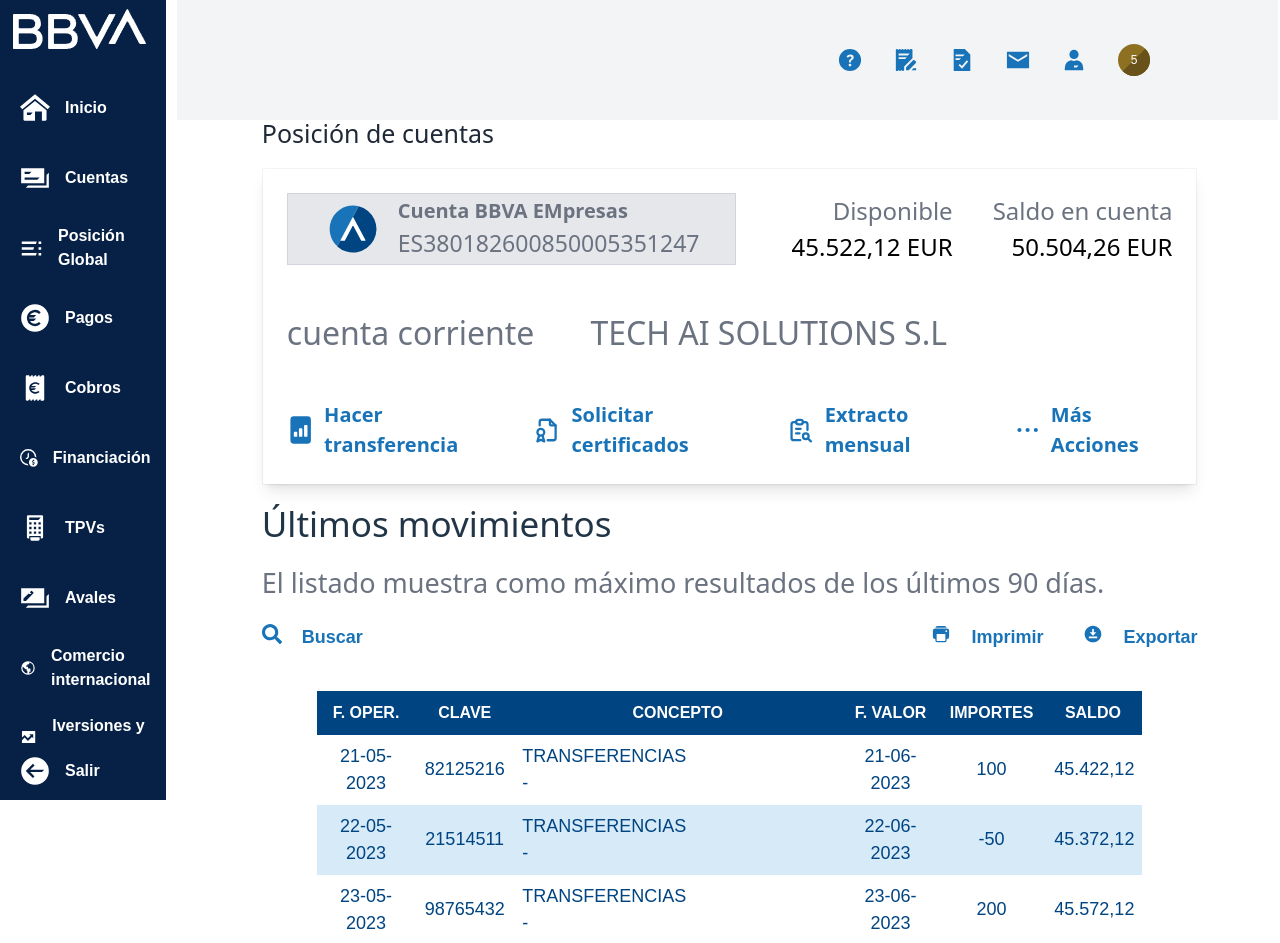
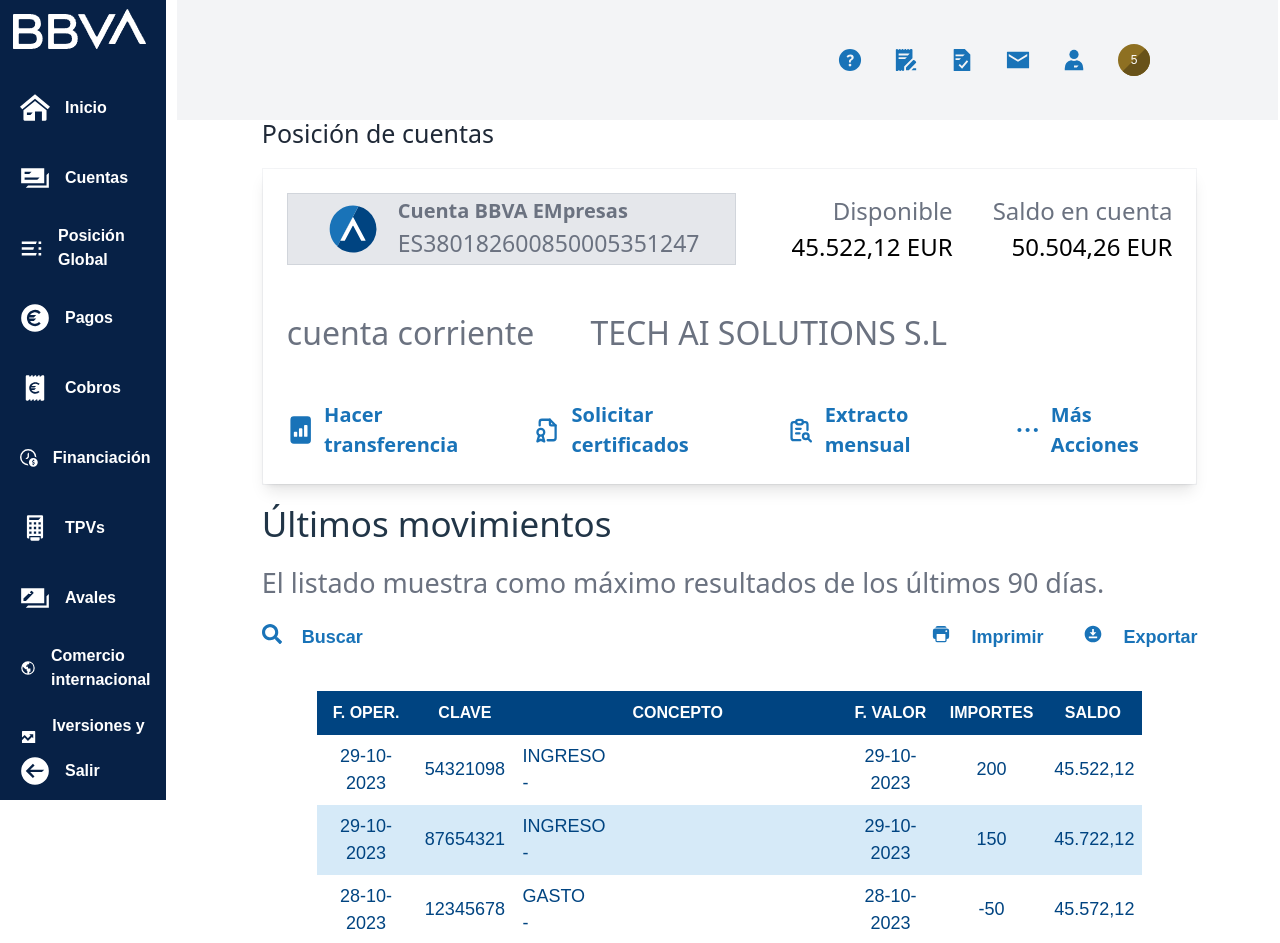
Before and after one commit to SakuraNoTamashi/clonBBVA, a React (Vite) app: page /portal/details in a window 1280 px wide. Shown: the top 943 px of the page. Built offline with nearby package versions, Linux system fonts and the light colour scheme.

Commit message:
mas items en la lista

```diff
--- a/src/pages/dashboard/AccountMovements.tsx
+++ b/src/pages/dashboard/AccountMovements.tsx
@@ -22,85 +22,445 @@
   };
   const movements = [
     {
-      fecha: "21-05-2023",
-      clave: "82125216",
-      concepto1: "TRANSFERENCIAS",
+      fecha: "29-10-2023",
+      clave: "54321098",
+      concepto1: "INGRESO",
       concepto2: "-",
-      fechaValor: "21-06-2023",
-      importes: "100",
-      saldo: "45.422,12",
+      fechaValor: "29-10-2023",
+      importes: "200",
+      saldo: "45.522,12",
     },
     {
-      fecha: "22-05-2023",
-      clave: "21514511",
-      concepto1: "TRANSFERENCIAS",
+      fecha: "29-10-2023",
+      clave: "87654321",
+      concepto1: "INGRESO",
       concepto2: "-",
-      fechaValor: "22-06-2023",
-      importes: "-50",
-      saldo: "45.372,12",
+      fechaValor: "29-10-2023",
+      importes: "150",
+      saldo: "45.722,12",
     },
     {
-      fecha: "23-05-2023",
-      clave: "98765432",
-      concepto1: "TRANSFERENCIAS",
+      fecha: "28-10-2023",
+      clave: "12345678",
+      concepto1: "GASTO",
       concepto2: "-",
-      fechaValor: "23-06-2023",
-      importes: "200",
+      fechaValor: "28-10-2023",
+      importes: "-50",
       saldo: "45.572,12",
     },
     {
-      fecha: "24-05-2023",
-      clave: "45678901",
-      concepto1: "TRANSFERENCIAS",
+      fecha: "28-10-2023",
+      clave: "98761234",
+      concepto1: "INGRESO",
       concepto2: "-",
-      fechaValor: "24-06-2023",
-      importes: "-30",
-      saldo: "45.542,12",
+      fechaValor: "28-10-2023",
+      importes: "30",
+      saldo: "45.622,12",
     },
     {
-      fecha: "25-05-2023",
+      fecha: "27-10-2023",
       clave: "65432109",
-      concepto1: "TRANSFERENCIAS",
+      concepto1: "INGRESO",
       concepto2: "-",
-      fechaValor: "25-06-2023",
-      importes: "-10",
-      saldo: "45.532,12",
+      fechaValor: "27-10-2023",
+      importes: "20",
+      saldo: "45.592,12",
     },
     {
-      fecha: "26-05-2023",
-      clave: "98761234",
-      concepto1: "TRANSFERENCIAS",
+      fecha: "27-10-2023",
+      clave: "45678901",
+      concepto1: "INGRESO",
       concepto2: "-",
-      fechaValor: "26-06-2023",
-      importes: "-20",
-      saldo: "45.512,12",
+      fechaValor: "27-10-2023",
+      importes: "10",
+      saldo: "45.572,12",
     },
     {
-      fecha: "27-05-2023",
-      clave: "12345678",
-      concepto1: "TRANSFERENCIAS",
+      fecha: "26-10-2023",
+      clave: "98765432",
+      concepto1: "INGRESO",
       concepto2: "-",
-      fechaValor: "27-06-2023",
-      importes: "50",
+      fechaValor: "26-10-2023",
+      importes: "40",
       saldo: "45.562,12",
     },
     {
-      fecha: "28-05-2023",
-      clave: "87654321",
-      concepto1: "TRANSFERENCIAS",
+      fecha: "26-10-2023",
+      clave: "21514511",
+      concepto1: "GASTO",
       concepto2: "-",
-      fechaValor: "28-06-2023",
-      importes: "-20",
-      saldo: "45.542,12",
+      fechaValor: "26-10-2023",
+      importes: "-30",
+      saldo: "45.522,12",
     },
     {
-      fecha: "29-05-2023",
-      clave: "54321098",
-      concepto1: "TRANSFERENCIAS",
+      fecha: "25-10-2023",
+      clave: "82125216",
+      concepto1: "INGRESO",
       concepto2: "-",
-      fechaValor: "29-06-2023",
-      importes: "-10",
-      saldo: "45.532,12",
+      fechaValor: "25-10-2023",
+      importes: "50",
+      saldo: "45.552,12",
+    },
+    {
+      fecha: "25-10-2023",
+      clave: "11223344",
+      concepto1: "INGRESO",
+      concepto2: "-",
+      fechaValor: "25-10-2023",
+      importes: "70",
+      saldo: "45.592,12",
+    },
+    {
+      fecha: "24-10-2023",
+      clave: "33445566",
+      concepto1: "INGRESO",
+      concepto2: "-",
+      fechaValor: "24-10-2023",
+      importes: "25",
+      saldo: "45.617,12",
+    },
+    {
+      fecha: "24-10-2023",
+      clave: "55667788",
+      concepto1: "GASTO",
+      concepto2: "-",
+      fechaValor: "24-10-2023",
+      importes: "-15",
+      saldo: "45.602,12",
+    },
+    {
+      fecha: "23-10-2023",
+      clave: "77889900",
+      concepto1: "INGRESO",
+      concepto2: "-",
+      fechaValor: "23-10-2023",
+      importes: "120",
+      saldo: "45.722,12",
+    },
+    {
+      fecha: "23-10-2023",
+      clave: "00112233",
+      concepto1: "INGRESO",
+      concepto2: "-",
+      fechaValor: "23-10-2023",
+      importes: "40",
+      saldo: "45.762,12",
+    },
+    {
+      fecha: "22-10-2023",
+      clave: "22334455",
+      concepto1: "INGRESO",
+      concepto2: "-",
+      fechaValor: "22-10-2023",
+      importes: "60",
+      saldo: "45.822,12",
+    },
+    {
+      fecha: "22-10-2023",
+      clave: "44556677",
+      concepto1: "GASTO",
+      concepto2: "-",
+      fechaValor: "22-10-2023",
+      importes: "-25",
+      saldo: "45.797,12",
+    },
+    {
+      fecha: "21-10-2023",
+      clave: "66778899",
+      concepto1: "INGRESO",
+      concepto2: "-",
+      fechaValor: "21-10-2023",
+      importes: "90",
+      saldo: "45.887,12",
+    },
+    {
+      fecha: "21-10-2023",
+      clave: "88990011",
+      concepto1: "INGRESO",
+      concepto2: "-",
+      fechaValor: "21-10-2023",
+      importes: "15",
+      saldo: "45.902,12",
+    },
+    {
+      fecha: "20-10-2023",
+      clave: "11001122",
+      concepto1: "INGRESO",
+      concepto2: "-",
+      fechaValor: "20-10-2023",
+      importes: "80",
+      saldo: "45.982,12",
+    },
+    {
+      fecha: "20-10-2023",
+      clave: "33112244",
+      concepto1: "GASTO",
+      concepto2: "-",
+      fechaValor: "20-10-2023",
+      importes: "-25",
+      saldo: "45.957,12",
+    },
+    {
+      fecha: "19-10-2023",
+      clave: "55443322",
+      concepto1: "INGRESO",
+      concepto2: "-",
+      fechaValor: "19-10-2023",
+      importes: "35",
+      saldo: "45.992,12",
+    },
+    {
+      fecha: "19-10-2023",
+      clave: "77665544",
+      concepto1: "INGRESO",
+      concepto2: "-",
+      fechaValor: "19-10-2023",
+      importes: "50",
+      saldo: "46.042,12",
+    },
+    {
+      fecha: "18-10-2023",
+      clave: "99887766",
+      concepto1: "GASTO",
+      concepto2: "-",
+      fechaValor: "18-10-2023",
+      importes: "-20",
+      saldo: "46.022,12",
+    },
+    {
+      fecha: "18-10-2023",
+      clave: "22110033",
+      concepto1: "INGRESO",
+      concepto2: "-",
+      fechaValor: "18-10-2023",
+      importes: "60",
+      saldo: "46.082,12",
+    },
+    {
+      fecha: "17-10-2023",
+      clave: "44332211",
+      concepto1: "INGRESO",
+      concepto2: "-",
+      fechaValor: "17-10-2023",
+      importes: "25",
+      saldo: "46.107,12",
+    },
+    {
+      fecha: "17-10-2023",
+      clave: "66554433",
+      concepto1: "GASTO",
+      concepto2: "-",
+      fechaValor: "17-10-2023",
+      importes: "-15",
+      saldo: "46.092,12",
+    },
+    {
+      fecha: "16-10-2023",
+      clave: "88776655",
+      concepto1: "INGRESO",
+      concepto2: "-",
+      fechaValor: "16-10-2023",
+      importes: "40",
+      saldo: "46.132,12",
+    },
+    {
+      fecha: "16-10-2023",
+      clave: "10998877",
+      concepto1: "INGRESO",
+      concepto2: "-",
+      fechaValor: "16-10-2023",
+      importes: "20",
+      saldo: "46.152,12",
+    },
+    {
+      fecha: "15-10-2023",
+      clave: "33112233",
+      concepto1: "GASTO",
+      concepto2: "-",
+      fechaValor: "15-10-2023",
+      importes: "-30",
+      saldo: "46.122,12",
+    },
+    {
+      fecha: "15-10-2023",
+      clave: "55443322",
+      concepto1: "INGRESO",
+      concepto2: "-",
+      fechaValor: "15-10-2023",
+      importes: "50",
+      saldo: "46.172,12",
+    },
+    {
+      fecha: "14-10-2023",
+      clave: "77665544",
+      concepto1: "INGRESO",
+      concepto2: "-",
+      fechaValor: "14-10-2023",
+      importes: "30",
+      saldo: "46.202,12",
+    },
+    {
+      fecha: "14-10-2023",
+      clave: "99887766",
+      concepto1: "GASTO",
+      concepto2: "-",
+      fechaValor: "14-10-2023",
+      importes: "-20",
+      saldo: "46.182,12",
+    },
+    {
+      fecha: "13-10-2023",
+      clave: "22110033",
+      concepto1: "INGRESO",
+      concepto2: "-",
+      fechaValor: "13-10-2023",
+      importes: "40",
+      saldo: "46.222,12",
+    },
+    {
+      fecha: "13-10-2023",
+      clave: "44332211",
+      concepto1: "INGRESO",
+      concepto2: "-",
+      fechaValor: "13-10-2023",
+      importes: "25",
+      saldo: "46.247,12",
+    },
+    {
+      fecha: "12-10-2023",
+      clave: "66554433",
+      concepto1: "GASTO",
+      concepto2: "-",
+      fechaValor: "12-10-2023",
+      importes: "-15",
+      saldo: "46.232,12",
+    },
+    {
+      fecha: "12-10-2023",
+      clave: "88776655",
+      concepto1: "INGRESO",
+      concepto2: "-",
+      fechaValor: "12-10-2023",
+      importes: "60",
+      saldo: "46.292,12",
+    },
+    {
+      fecha: "11-10-2023",
+      clave: "10998877",
+      concepto1: "INGRESO",
+      concepto2: "-",
+      fechaValor: "11-10-2023",
+      importes: "20",
+      saldo: "46.312,12",
+    },
+    {
+      fecha: "11-10-2023",
+      clave: "33112233",
+      concepto1: "GASTO",
+      concepto2: "-",
+      fechaValor: "11-10-2023",
+      importes: "-30",
+      saldo: "46.282,12",
+    },
+    {
+      fecha: "10-10-2023",
+      clave: "55443322",
+      concepto1: "INGRESO",
+      concepto2: "-",
+      fechaValor: "10-10-2023",
+      importes: "50",
+      saldo: "46.332,12",
+    },
+    {
+      fecha: "10-10-2023",
+      clave: "77665544",
+      concepto1: "INGRESO",
+      concepto2: "-",
+      fechaValor: "10-10-2023",
+      importes: "30",
+      saldo: "46.362,12",
+    },
+    {
+      fecha: "09-10-2023",
+      clave: "99887766",
+      concepto1: "GASTO",
+      concepto2: "-",
+      fechaValor: "09-10-2023",
+      importes: "-20",
+      saldo: "46.342,12",
+    },
+    {
+      fecha: "09-10-2023",
+      clave: "22110033",
+      concepto1: "INGRESO",
+      concepto2: "-",
+      fechaValor: "09-10-2023",
+      importes: "40",
+      saldo: "46.382,12",
+    },
+    {
+      fecha: "08-10-2023",
+      clave: "44332211",
+      concepto1: "INGRESO",
+      concepto2: "-",
+      fechaValor: "08-10-2023",
+      importes: "25",
+      saldo: "46.407,12",
+    },
+    {
+      fecha: "08-10-2023",
+      clave: "66554433",
+      concepto1: "GASTO",
+      concepto2: "-",
+      fechaValor: "08-10-2023",
+      importes: "-15",
+      saldo: "46.392,12",
+    },
+    {
+      fecha: "07-10-2023",
+      clave: "88776655",
+      concepto1: "INGRESO",
+      concepto2: "-",
+      fechaValor: "07-10-2023",
+      importes: "60",
+      saldo: "46.452,12",
+    },
+    {
+      fecha: "07-10-2023",
+      clave: "10998877",
+      concepto1: "INGRESO",
+      concepto2: "-",
+      fechaValor: "07-10-2023",
+      importes: "20",
+      saldo: "46.472,12",
+    },
+    {
+      fecha: "06-10-2023",
+      clave: "33112233",
+      concepto1: "GASTO",
+      concepto2: "-",
+      fechaValor: "06-10-2023",
+      importes: "-30",
+      saldo: "46.442,12",
+    },
+    {
+      fecha: "06-10-2023",
+      clave: "55443322",
+      concepto1: "INGRESO",
+      concepto2: "-",
+      fechaValor: "06-10-2023",
+      importes: "50",
+      saldo: "46.492,12",
+    },
+    {
+      fecha: "05-10-2023",
+      clave: "77665544",
+      concepto1: "INGRESO",
+      concepto2: "-",
+      fechaValor: "05-10-2023",
+      importes: "30",
+      saldo: "46.522,12",
     },
   ];
 
```
